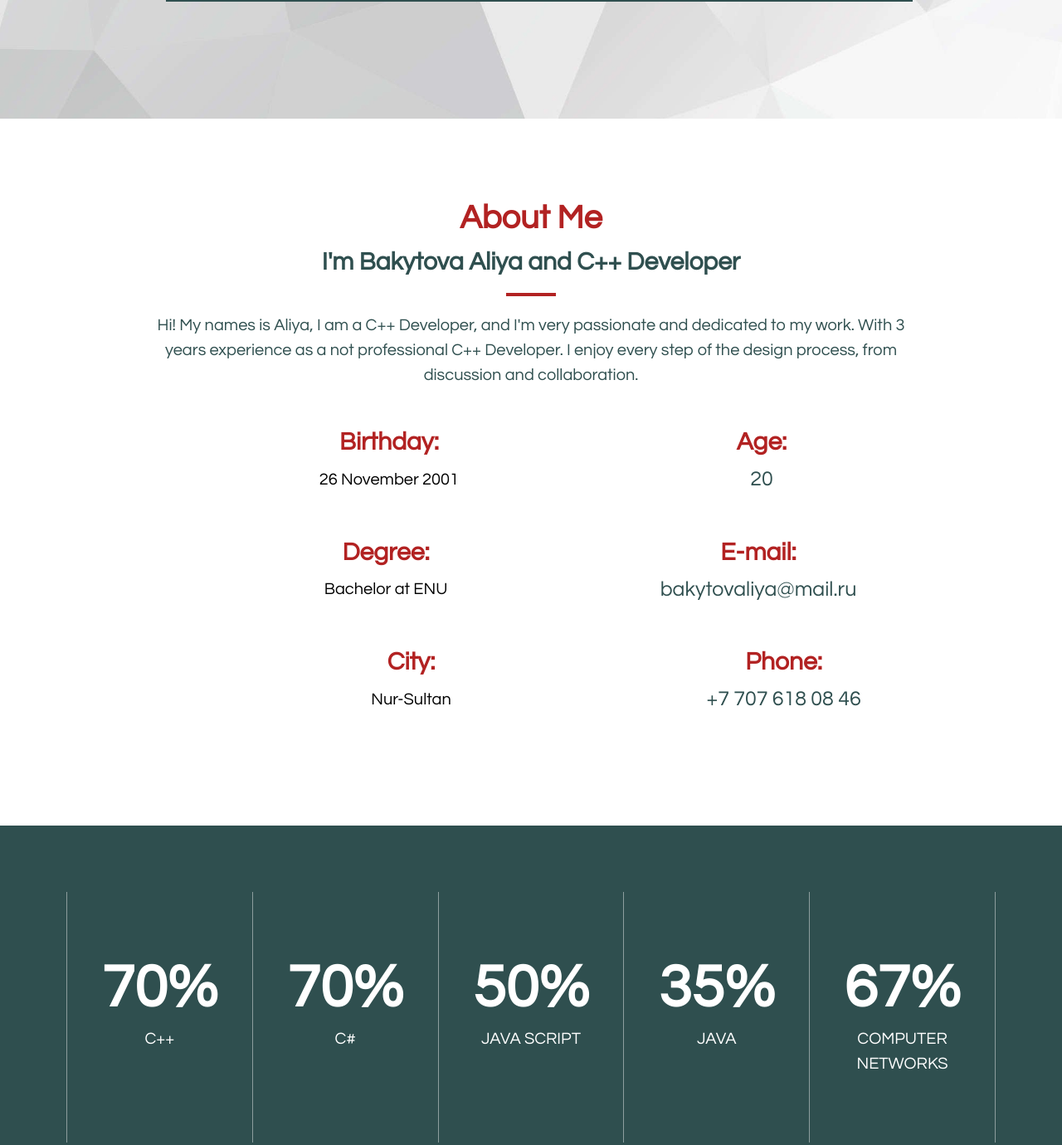
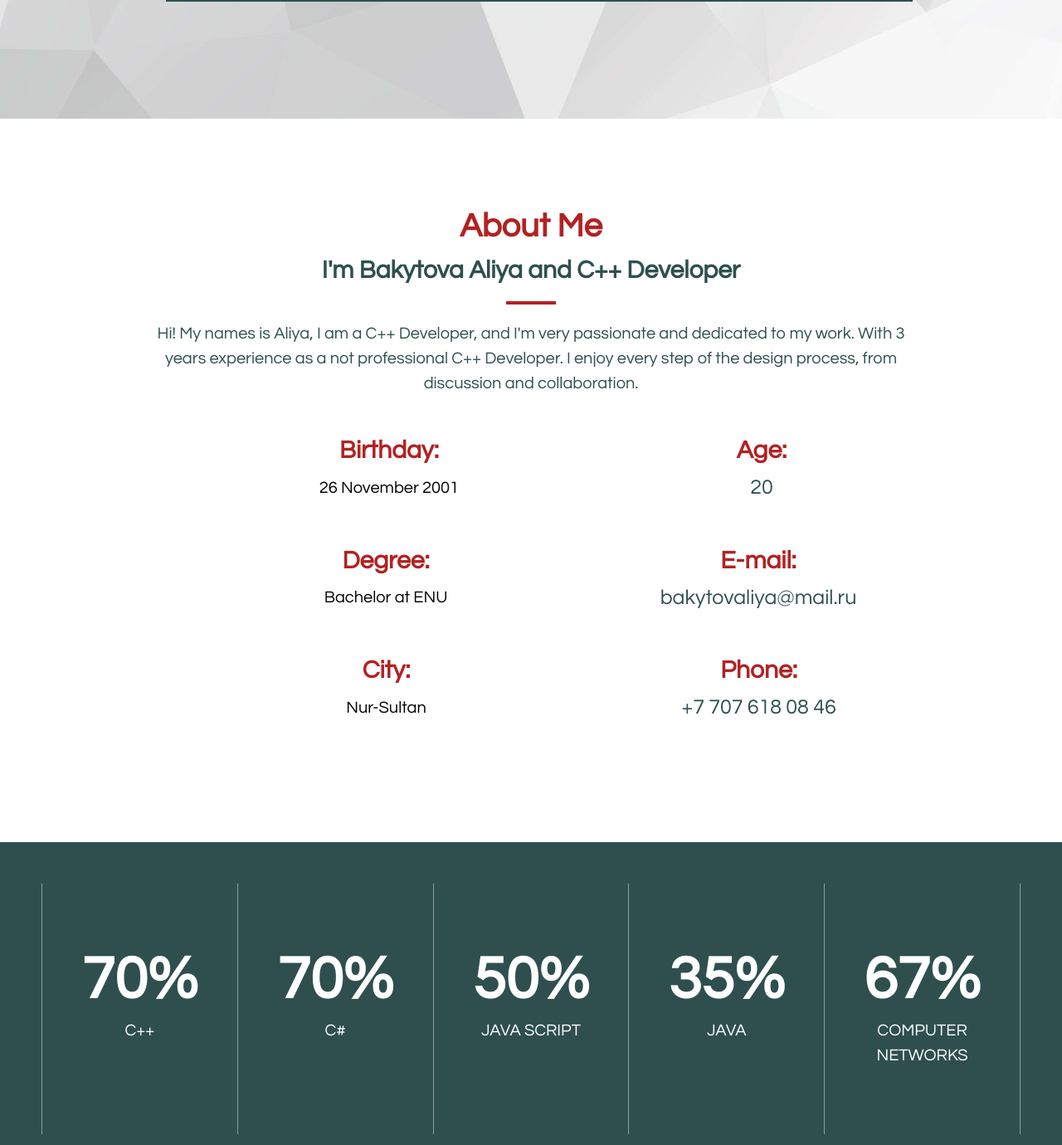
Before and after one commit to BakytovAliya/Portfolio, a plain HTML site: page index.html in a window 1280 px wide. Shown: the part 657-2037 px from the top of the page at 83% size. Drawn offline with nearby package versions, Linux system fonts and the light colour scheme.

Commit message:
Update style.css

```diff
--- a/css/style.css
+++ b/css/style.css
@@ -198,7 +198,11 @@ h1, h2, h3, h4, h5, h6 {
 
 /*------------------------section about-----------------*/
 .section {
-    padding: 90px 0;
+    padding: 100px 0;
+}
+
+.section_education {
+    padding: 150px 0;
 }
 
 .section__header__1 {
@@ -229,7 +233,7 @@ h1, h2, h3, h4, h5, h6 {
 .section__header__4 {
     width: 100%;
     max-width: 900px;
-    margin: 10px 300px 40px;
+    margin: 10px 270px 40px;
 
     text-align: center;
 }
@@ -279,7 +283,7 @@ h1, h2, h3, h4, h5, h6 {
 /*-----------------------------section statistics--------------------*/
 .statistics {
     background-color: darkslategray;
-    padding: 80px;
+    padding: 50px;
 }
 
 .stat {
```
